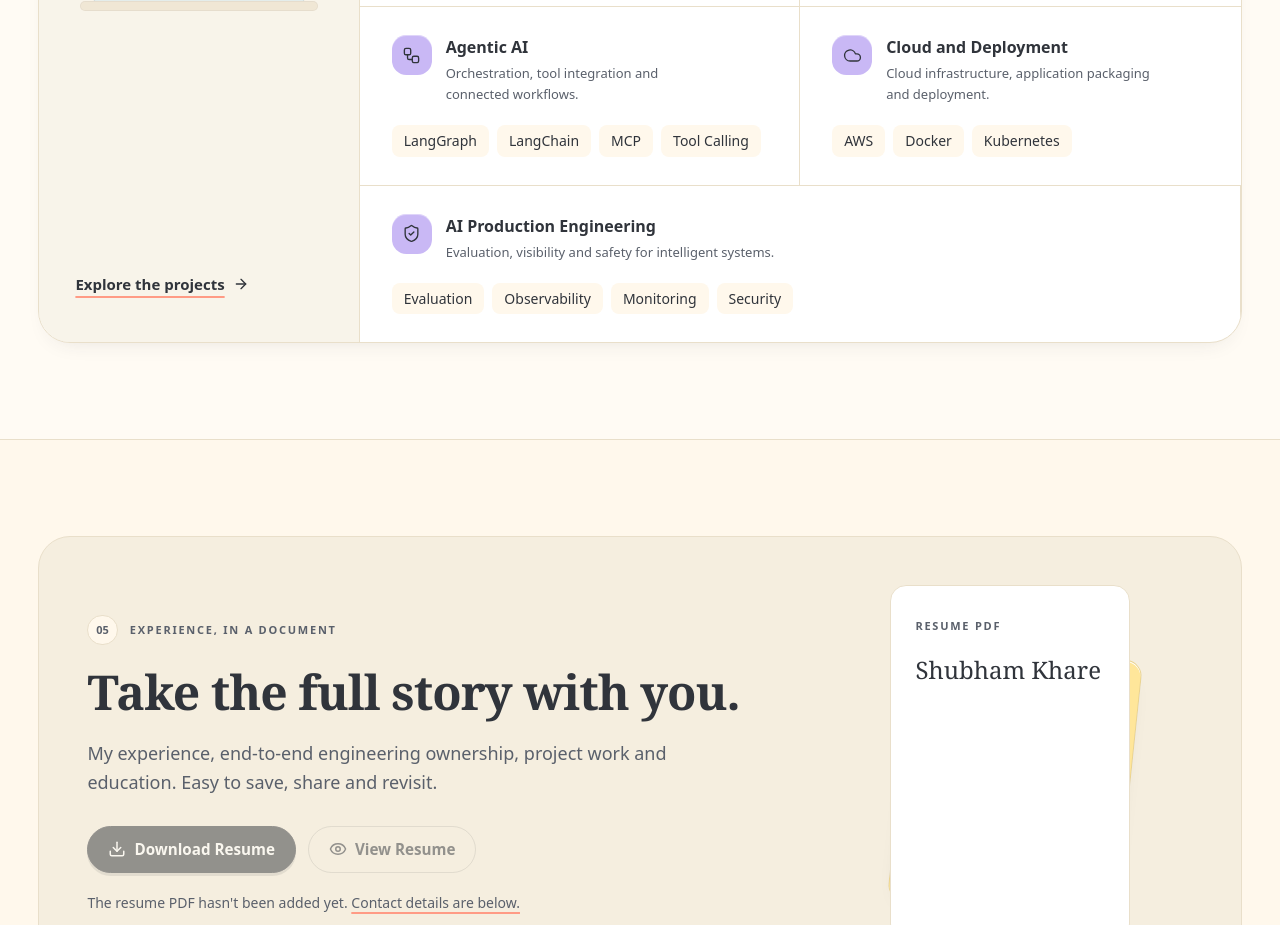
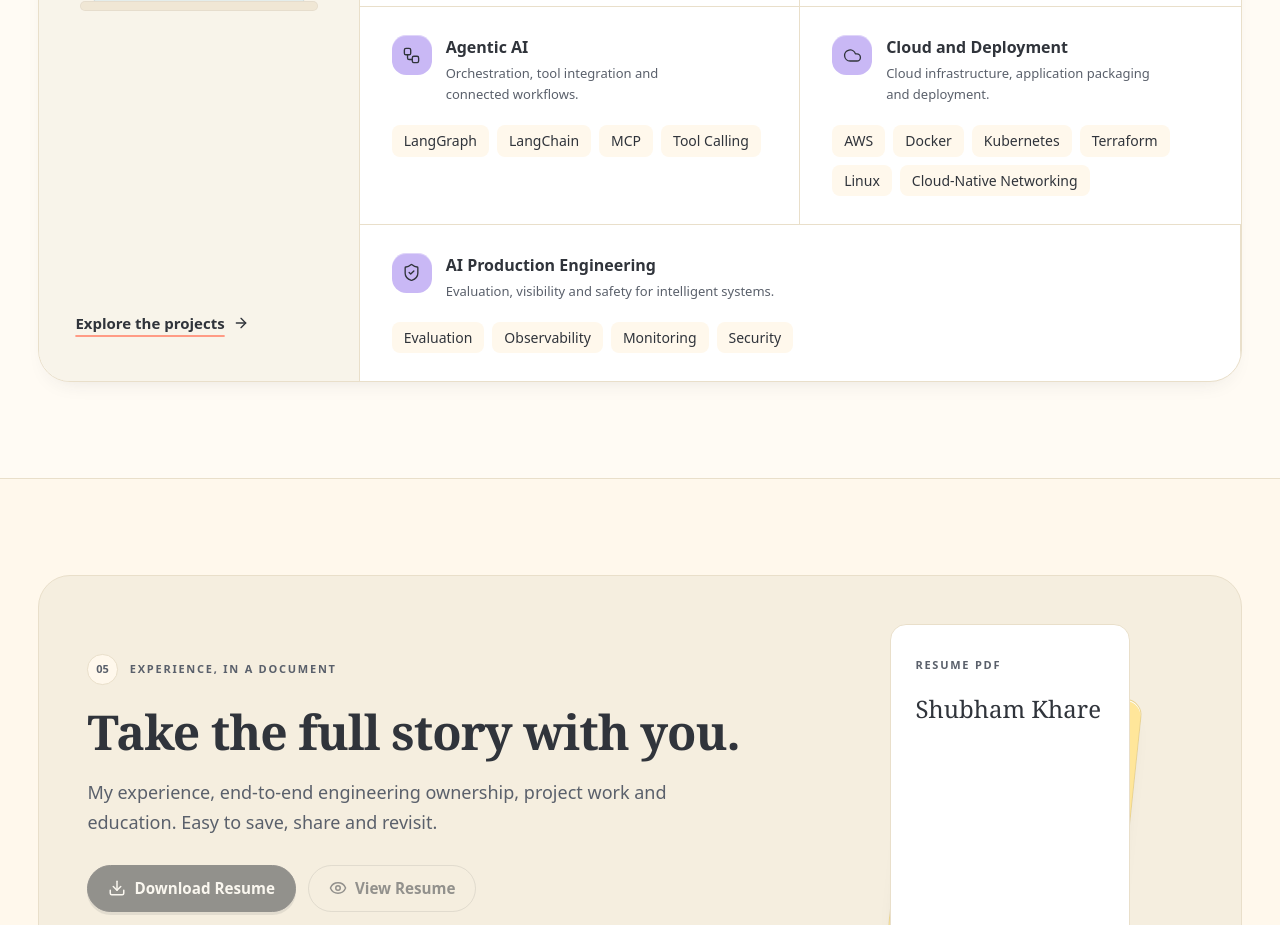
Before and after one commit to itsshubhk/itsshubhk.github.io, a Vue app: page / in a window 1280 px wide. Shown: the part 5780-6705 px from the top of the page. Built offline with nearby package versions, Linux system fonts and the light colour scheme.

Commit message:
Update skillGroups with additional cloud skills
Added new skills related to cloud and deployment.

```diff
--- a/src/data/skills.ts
+++ b/src/data/skills.ts
@@ -35,7 +35,7 @@ export const skillGroups: SkillGroup[] = [
   {
     title: 'Cloud and Deployment',
     description: 'Cloud infrastructure, application packaging and deployment.',
-    skills: ['AWS', 'Docker', 'Kubernetes'],
+    skills: ['AWS', 'Docker', 'Kubernetes', 'Terraform', 'Linux', 'Cloud-Native Networking'],
     accent: 'lavender',
   },
   {
```
